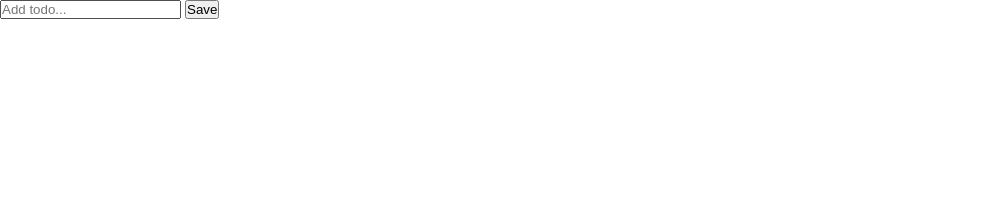
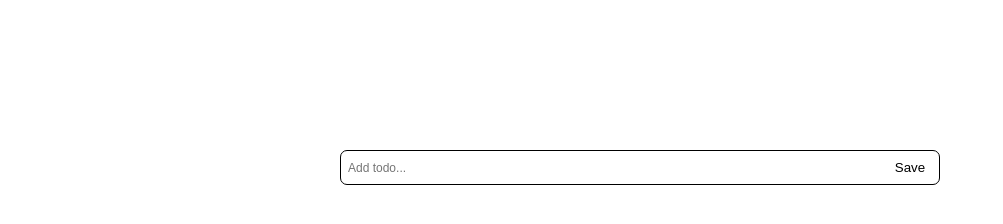
Before and after one commit to HashimJafarov/Todo-Task-Cybernet, a plain HTML site: page index.html in a window 1280 px wide. Shown: the whole page, without its empty margins (0-1003 px from the left). Drawn offline with Linux system fonts and the light colour scheme.

Commit message:
added-some-style-and-wrote-some-js-code

```diff
--- a/app.js
+++ b/app.js
@@ -4,5 +4,6 @@ let todos = [];
 
 btn.addEventListener("click", (e) => {
   let inputValue = input.value;
-
+  todos.push(inputValue);
+  console.log(todos);
 });
--- a/index.html
+++ b/index.html
@@ -9,9 +9,11 @@
 </head>
 
 <body>
-    <div id="todo_container">
-        <input type="text" name="todo" placeholder="Add todo..." id="todo_input">
-        <button id="btn">Save</button>
+    <div class="container">
+        <div id="todo_container">
+            <input type="text" name="todo" placeholder="Add todo..." id="todo_input">
+            <button id="btn">Save</button>
+        </div>
     </div>
     <script src="app.js"></script>
 </body>
--- a/style.css
+++ b/style.css
@@ -5,8 +5,37 @@
   text-decoration: none;
   list-style: none;
 }
-.todo_container {
-  width: 500px;
-  background-color: red;
+.container {
+  width: 1200px;
+  margin: 0 auto;
+}
+#todo_container {
+  position: relative;
   border-radius: 7px;
+  display: flex;
+  justify-content: center;
+  align-items: center;
+  margin-top: 150px;
 }
+#todo_input,
+#btn {
+  height: 35px;
+}
+#todo_input {
+  width: 50%;
+  border: 1px solid #000;
+  border-radius: 7px;
+  outline: 0;
+  padding: 0 7px;
+  font-size: 12px;
+}
+#btn {
+  width: 5%;
+  position: absolute;
+  top: 0;
+  right: 20%;
+  border-radius: 7px;
+  border: none;
+  background-color: transparent;
+  transform: translateX(-100%);
+}
```
